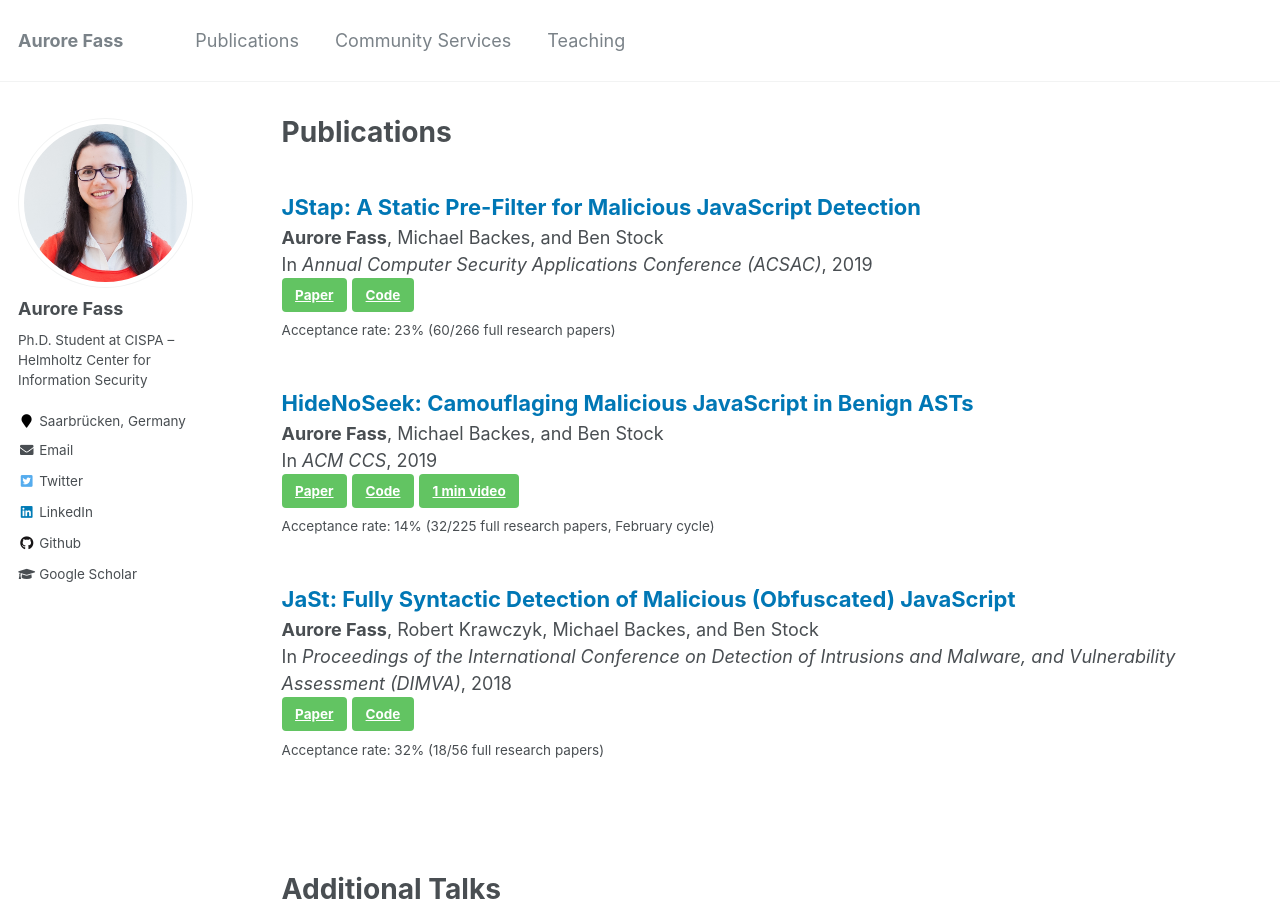
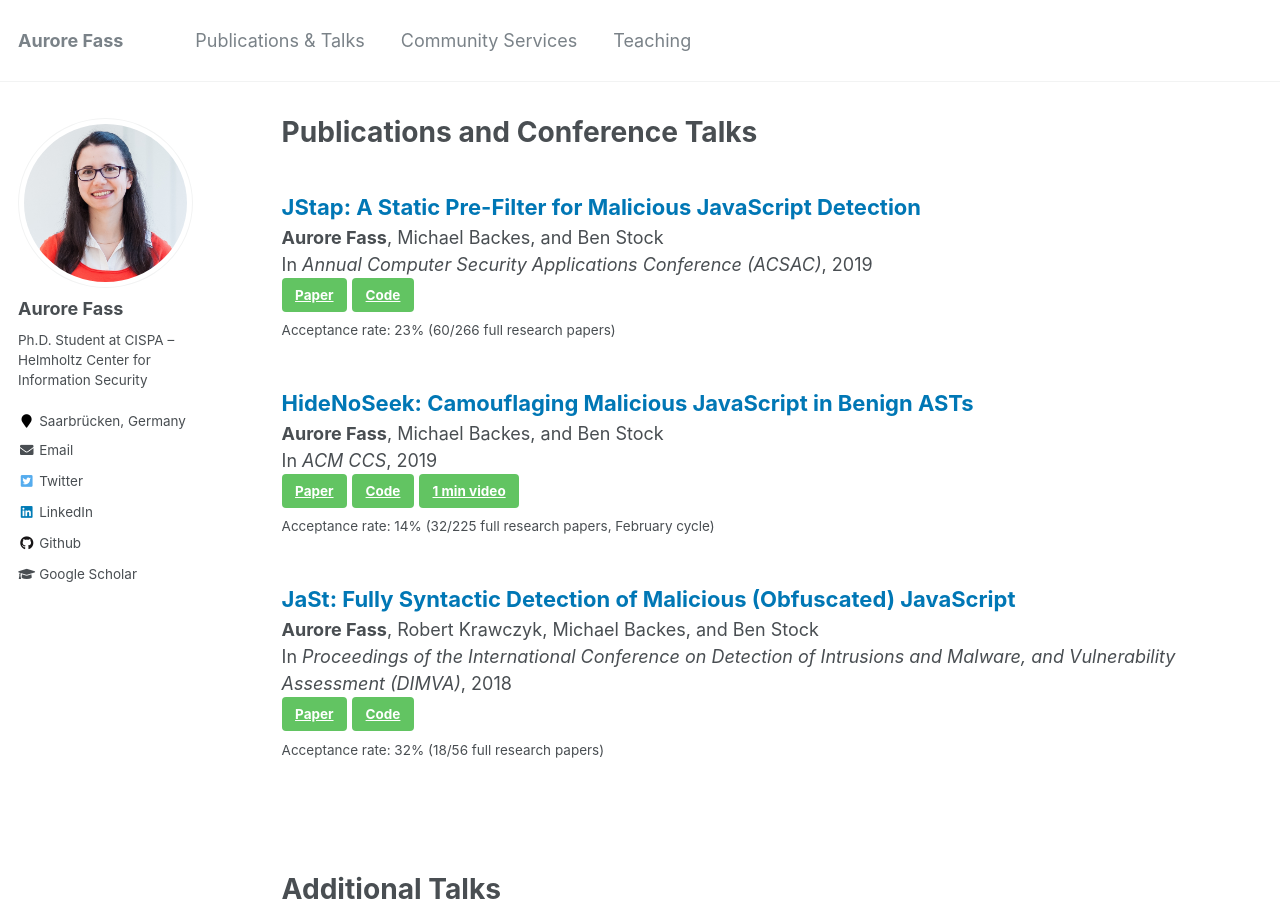
Before and after one commit to Aurore54F/aurore54f.github.io, a Jekyll site: the page built from _pages/publications.md, in a window 1280 px wide and 900 px high. Built offline with Jekyll 4.4.1, drawn with Linux system fonts in a browser that asks for light colours.

```diff
--- a/_data/navigation.yml
+++ b/_data/navigation.yml
@@ -1,6 +1,6 @@
 # main links links
 main:
-  - title: "Publications"
+  - title: "Publications & Talks"
     url: /publications/
 
   - title: "Community Services"
--- a/_pages/publications.md
+++ b/_pages/publications.md
@@ -1,6 +1,6 @@
 ---
 layout: archive
-title: "Publications"
+title: "Publications and Conference Talks"
 permalink: /publications/
 author_profile: true
 ---
```
